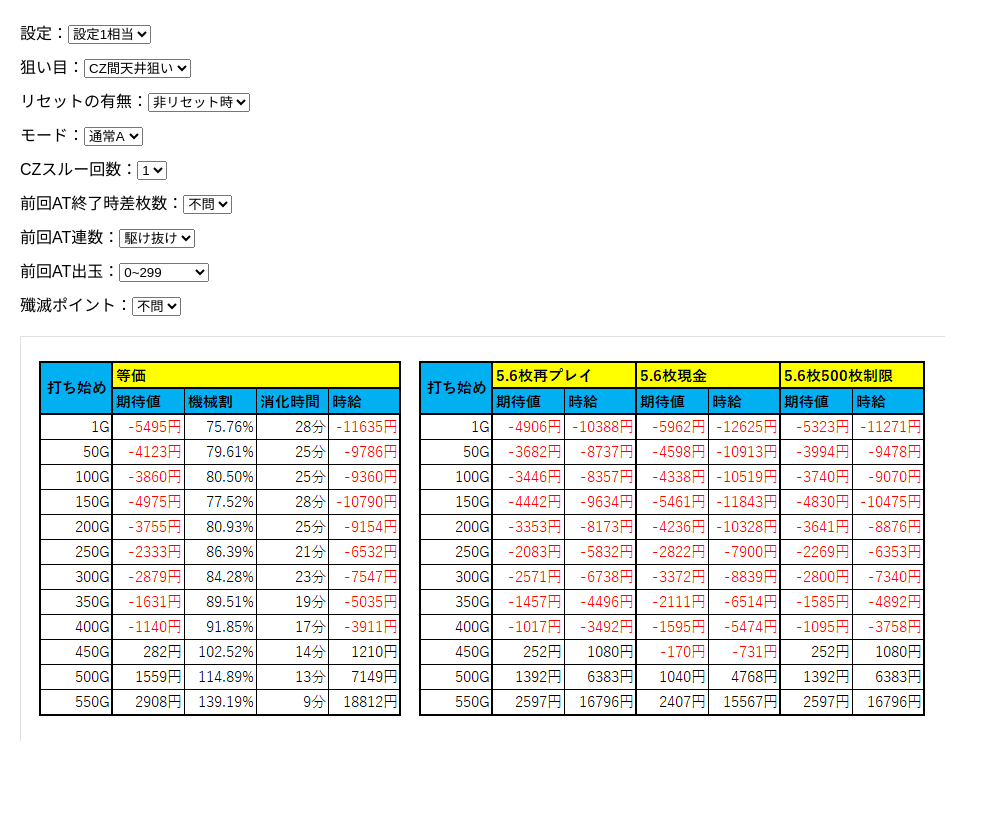
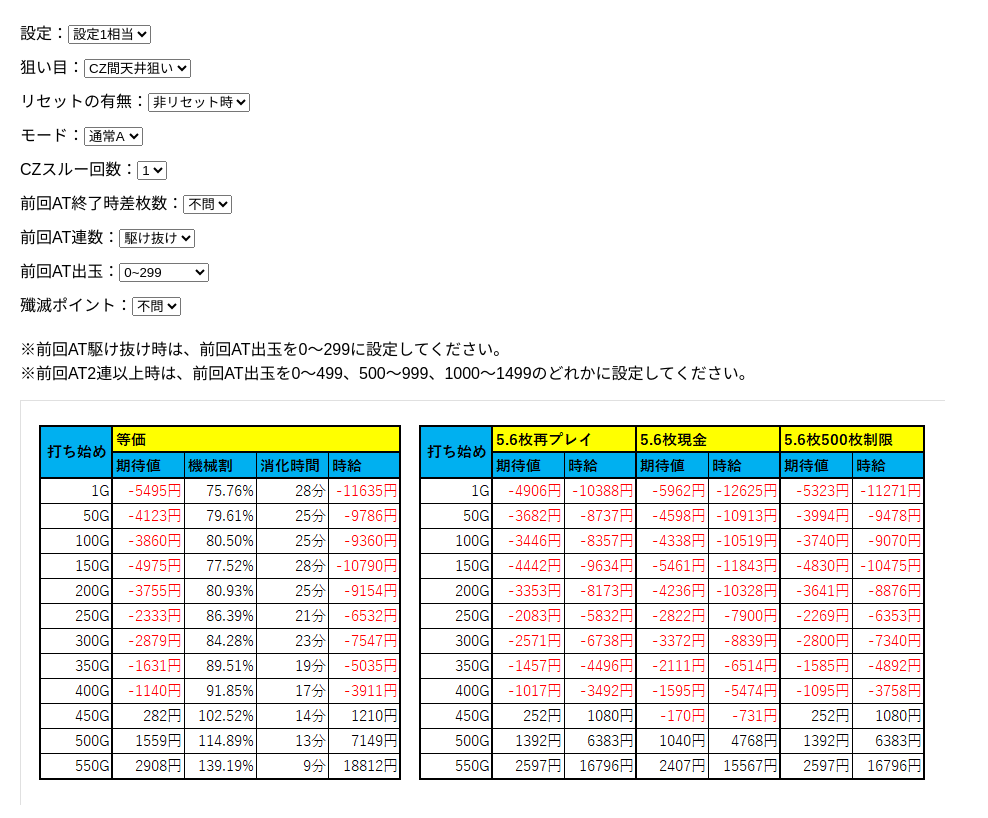
Before and after one commit to wosaru/koukakukidoubutai_CZ_fDRbnBHR7xLUTee3, a plain HTML site: page index.html in a window 1280 px wide. Shown: the whole page, without its empty margins (0-988 px from the left). Drawn offline with Linux system fonts and the light colour scheme.

Commit message:
Update index.html

```diff
--- a/index.html
+++ b/index.html
@@ -10,6 +10,11 @@
   <!-- 検索条件UI -->
   <div id="filters"></div>
 
+    <p class="note">
+※前回AT駆け抜け時は、前回AT出玉を0～299に設定してください。<br>
+※前回AT2連以上時は、前回AT出玉を0～499、500～999、1000～1499のどれかに設定してください。<br>
+</p>
+
   <!-- 画像表示エリア -->
   <div id="gallery"></div>
 
```
